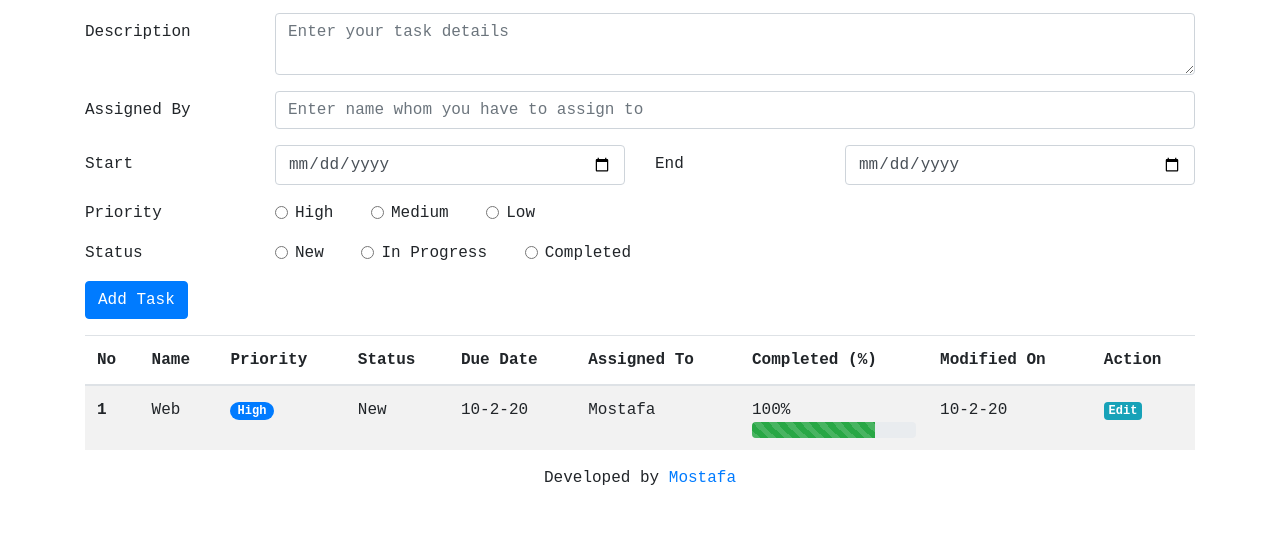
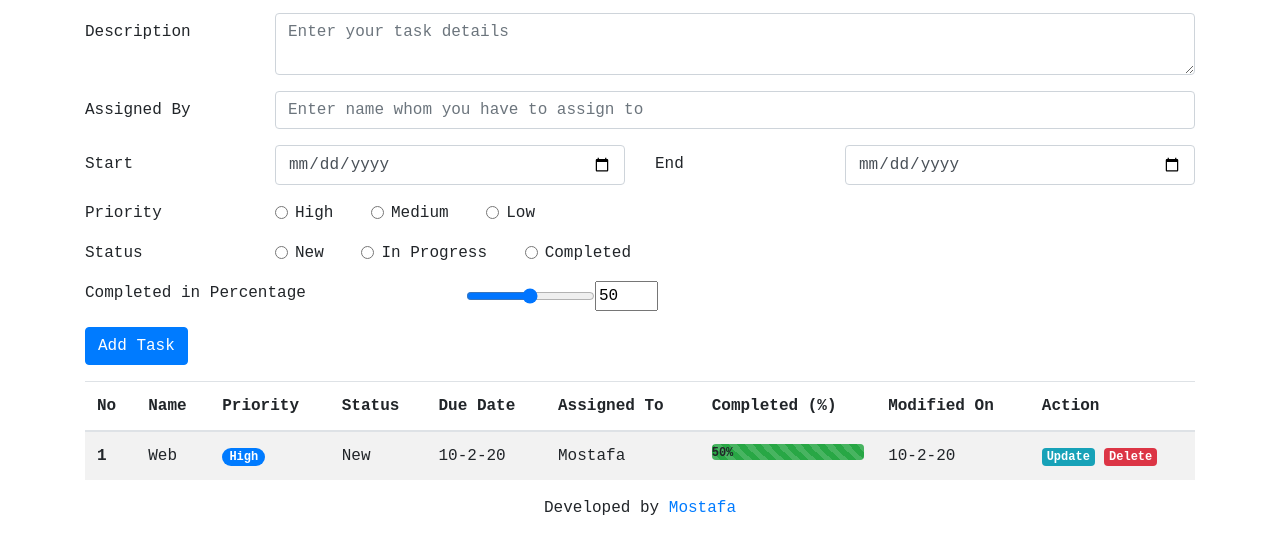
Before and after one commit to bdmostafa/task-manager, a plain HTML site: page index.html in a window 1280 px wide. Shown: the part 102-656 px from the top of the page. Drawn offline with nearby package versions, Linux system fonts and the light colour scheme; a web font is replaced by a local one.

Commit message:
some modification on UI design

```diff
--- a/index.html
+++ b/index.html
@@ -93,6 +93,12 @@
                         </div>
                     </div>
                 </div>
+
+                <div class="form-group row">
+                    <div class="col-sm-6 col-md-4">Completed in Percentage</div>
+                    <input class="ml-3" id="char-range" type="range" min="1" max="100" value="50">
+                    <input class="" id="char-amount" class="char-amount" type="number" min="1" max="100" value="50">
+                </div>
                 <div class="form-group row">
                     <div class="col-sm-10">
                         <button type="submit" class="btn btn-primary">Add Task</button>
@@ -124,13 +130,16 @@
                     <td>New</td>
                     <td>10-2-20</td>
                     <td>Mostafa</td>
-                    <td>100%
+                    <td>
                         <div class="progress">
-                        <div class="progress-bar-striped bg-success" role="progressbar" style="width: 75%" aria-valuenow="25" aria-valuemin="0" aria-valuemax="100"></div>
+                        <div class="progress-bar-striped bg-success" role="progressbar" style="width: 100%" aria-valuenow="50" aria-valuemin="0" aria-valuemax="100"> <span class="text-black font-weight-bold">50%</span> </div>
                       </div>
                     </td>
                     <td>10-2-20</td>
-                    <td><a href="#" class="badge badge-info">Edit</a></td>
+                    <td>
+                        <a href="#" class="badge badge-info">Update</a>
+                        <a href="#" class="badge badge-danger">Delete</a>
+                    </td>
                   </tr>
                 </tbody>
               </table>
```
